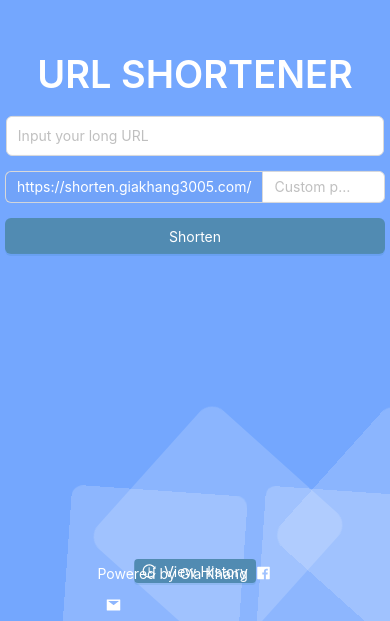
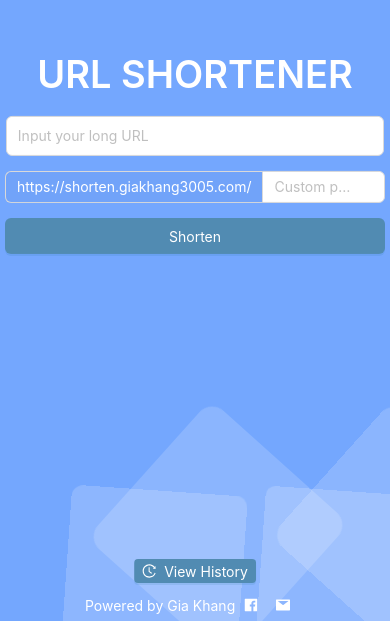
Before and after one commit to giakhang3005/shortenurl, a React (Create React App) app: page / in a window 390 px wide. Shown: the part 223-844 px from the top of the page. Built offline with nearby package versions, Linux system fonts and the light colour scheme.

Commit message:
fix responsive bugs

```diff
--- a/src/Components/Background/Background.css
+++ b/src/Components/Background/Background.css
@@ -183,6 +183,7 @@
     left: 50%;
     transform: translateX(-50%);
     color: white;
+    min-width: 220px;
 }
 .infoBtn {
     /* background: transparent */
```
